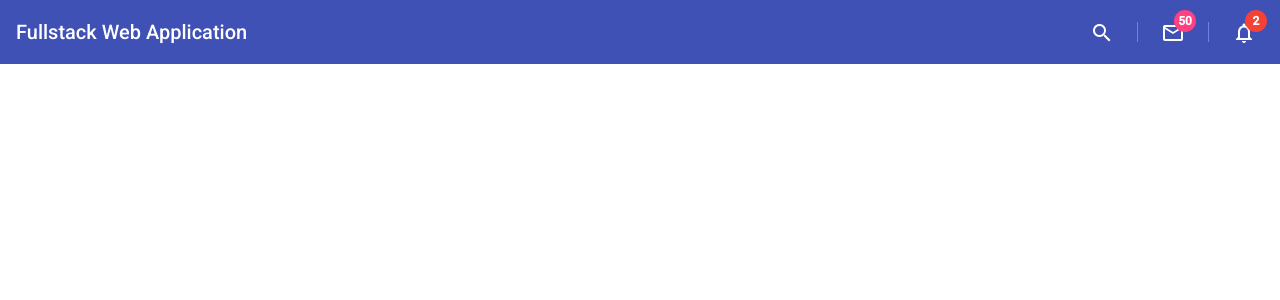
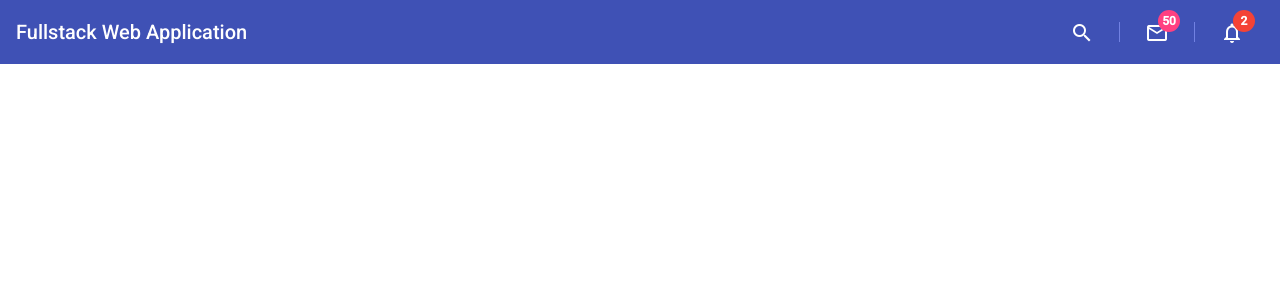
Before and after one commit to iiimomoniii/Intro-fullstack-frontend, an Angular app: page / in a window 1280 px wide. Shown: the top 300 px of the page. Built offline with nearby package versions, Linux system fonts and the light colour scheme.

Commit message:
adjust icon for click to full space of icon

```diff
--- a/src/app/components/layouts/header/header.component.html
+++ b/src/app/components/layouts/header/header.component.html
@@ -2,15 +2,15 @@
   <span>Fullstack Web Application</span>
   <span class="flex-fill"></span>
   <div class="d-flex align-items-center">
-    <button mat-icon-button>
+    <button mat-button>
       <mat-icon>search</mat-icon>
     </button>
     <div class="vl"></div>
-    <button mat-icon-button>
+    <button mat-button>
       <mat-icon [matBadge]="mailNoti" matBadgeColor="accent">mail_outline</mat-icon>
     </button>
     <div class="vl"></div>
-    <button mat-icon-button>
+    <button mat-button>
       <mat-icon [matBadge]="noti" matBadgeColor="warn">notifications_none</mat-icon>
     </button>
   </div>
--- a/src/app/components/layouts/header/header.component.scss
+++ b/src/app/components/layouts/header/header.component.scss
@@ -1,5 +1,5 @@
 .vl {
     border-left: 1px solid #7181e2;
-    margin: 0 15px;
+    margin: 0 5px;
     height: 20px;
 }
```
